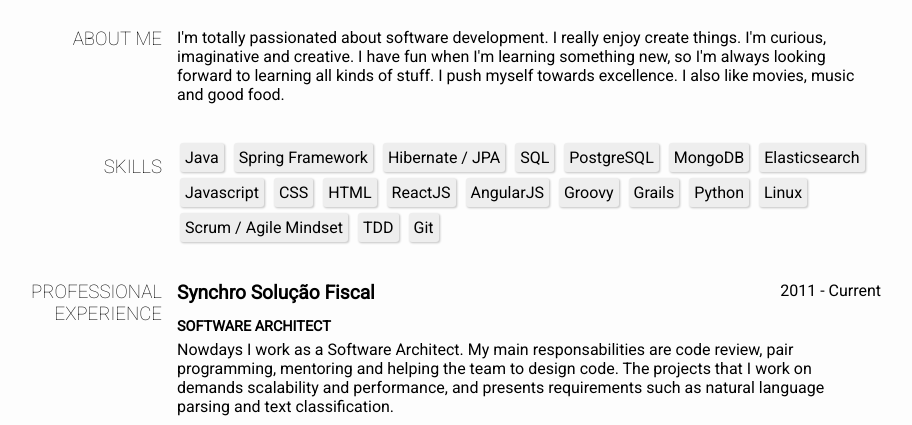
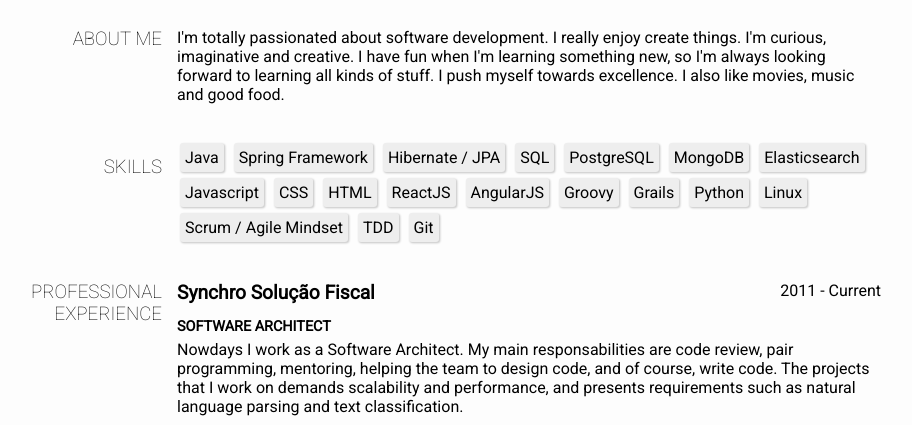
Before and after one commit to pffreitas/resume, a plain HTML site: page index.html in a window 1280 px wide. Shown: the part 333-758 px from the top of the page, without its empty margins (204-1116 px from the left). Drawn offline with Linux system fonts and the light colour scheme.

Commit message:
revisions

```diff
--- a/index.html
+++ b/index.html
@@ -97,7 +97,7 @@
 				<span class="period">2011 - Current</span>
 				<div>
 					<p class="job-title first">Software Architect</p>
-					<p class="description">Nowdays I work as a Software Architect. My main responsabilities are code review, pair programming, mentoring and helping the team to design code. The projects that I work on demands scalability and performance, and presents requirements such as natural language parsing and text classification.</p>
+					<p class="description">Nowdays I work as a Software Architect. My main responsabilities are code review, pair programming, mentoring, helping the team to design code, and of course, write code. The projects that I work on demands scalability and performance, and presents requirements such as natural language parsing and text classification.</p>
 					<p class="job-tech-involved">Tech involved</p>
 					<ul class="skills small">
 						<li>Java</li>
```
